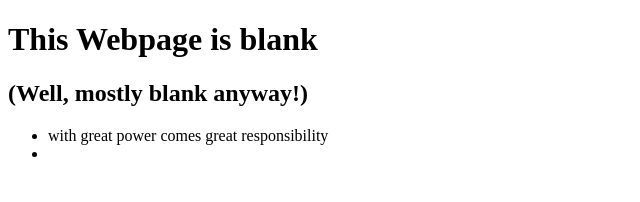
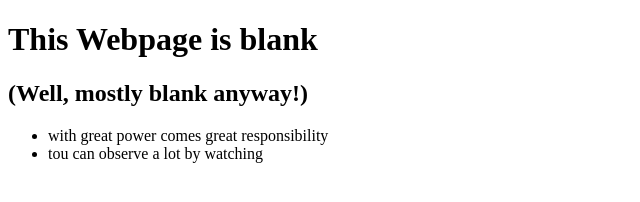
Before and after one commit to lukelowy/0main_openSAP_repo, a plain HTML site: page index.html in a window 1280 px wide. Shown: the whole page, without its empty margins (0-640 px from the left). Drawn offline with Linux system fonts and the light colour scheme.

Commit message:
added quote number 2

```diff
--- a/index.html
+++ b/index.html
@@ -12,6 +12,6 @@
 	<h2 >(Well, mostly blank anyway!)</h2>
 	<ul>
 		<li>with great power comes great responsibility</li>
-		<li></li>
+		<li>tou can observe a lot by watching</li>
 	</ul>
 </body>
```
